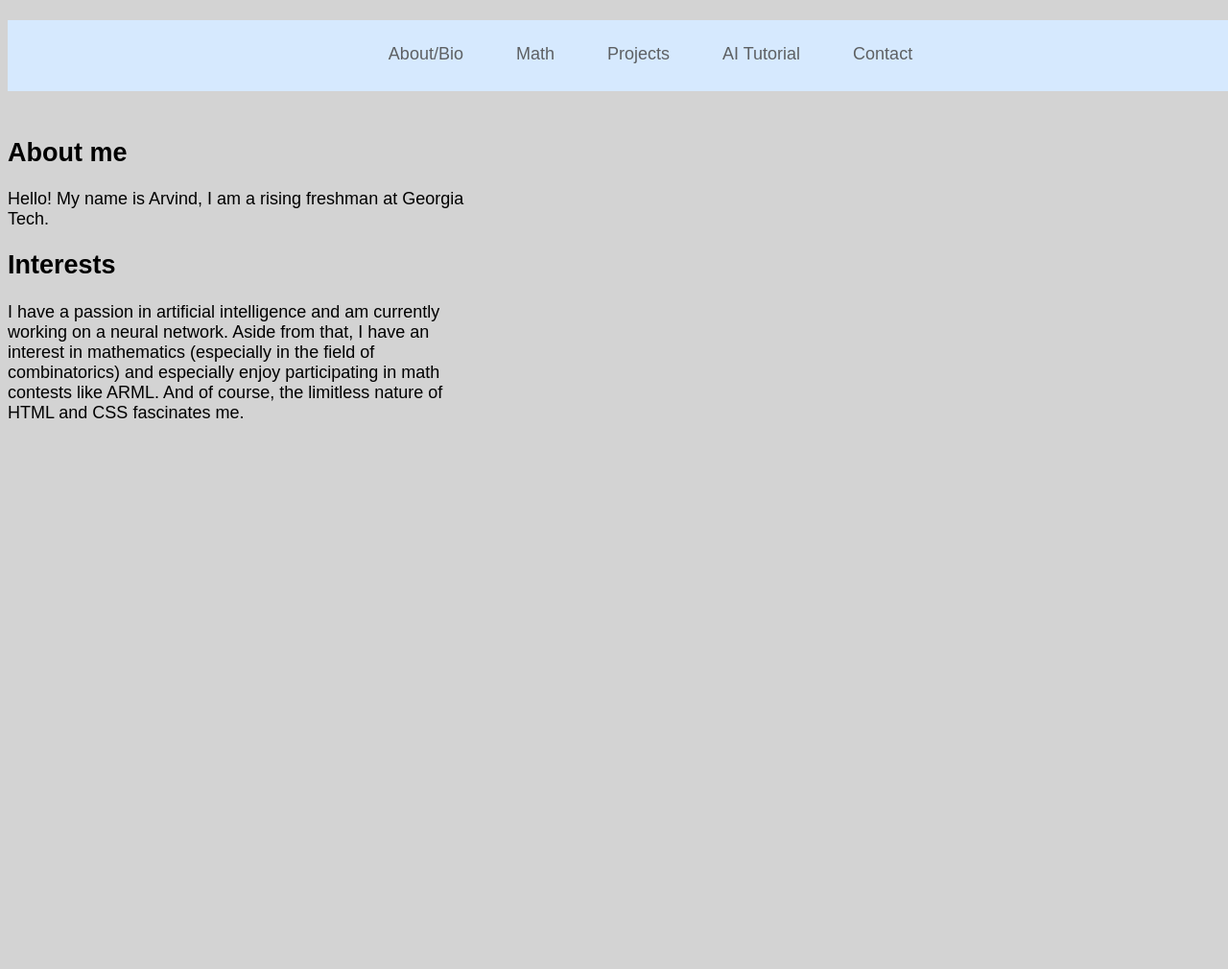
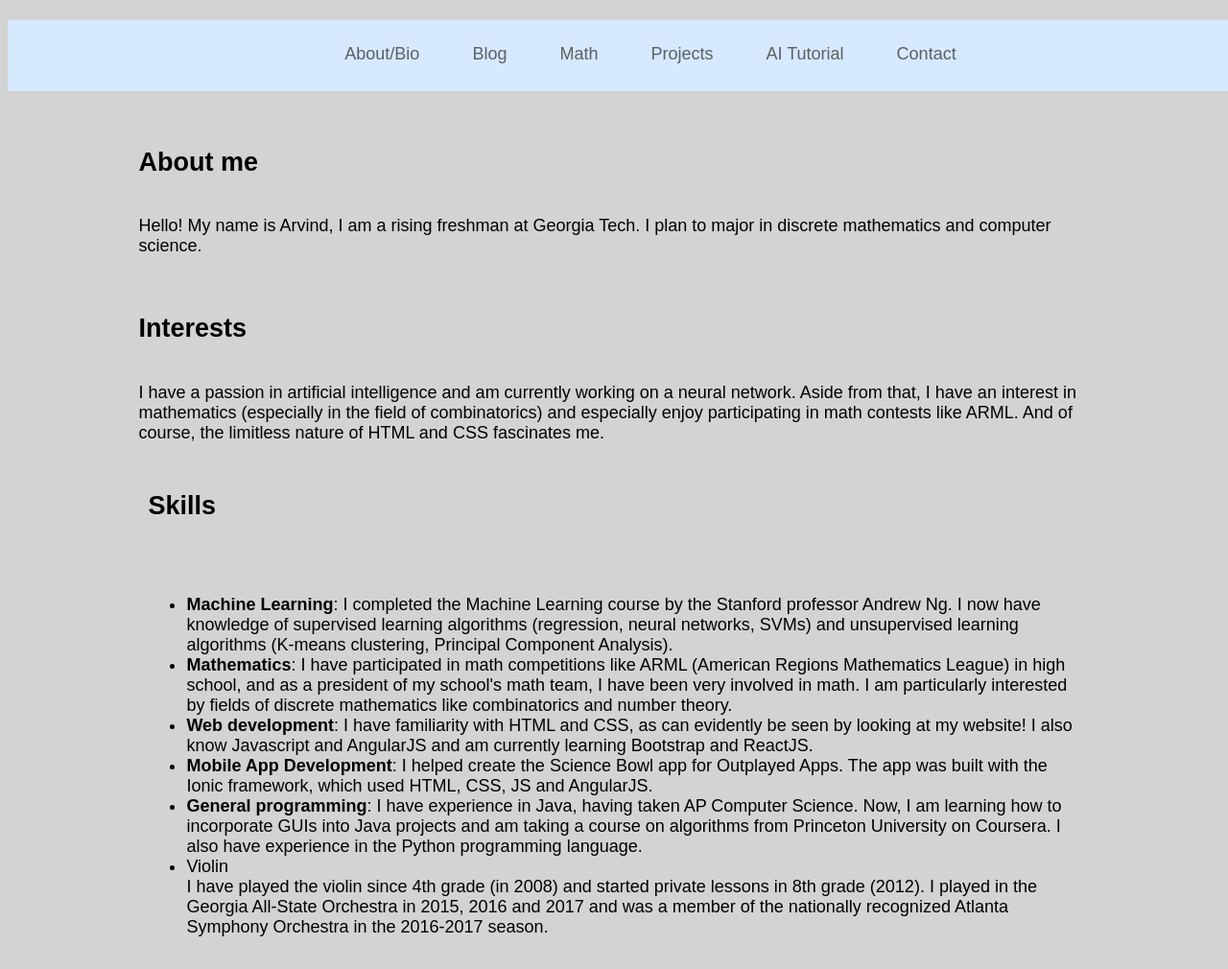
Before and after one commit to arvindr9/website-v1, a plain HTML site: page index.html in a window 1280 px wide. Shown: the part 69-1079 px from the top of the page at 96% size. Drawn offline with Linux system fonts and the light colour scheme.

Commit message:
More content, better styling
I added a section about my skills and made the text in the home page
wider and more centered.

```diff
--- a/index.html
+++ b/index.html
@@ -10,6 +10,7 @@
     <div class = 'header'>
       <ul class = 'menu'>
         <li><a href='#'>About/Bio</a></li>
+        <li><a href='#'>Blog</a></li>
         <li><a href='math.html'>Math</a></li>
         <li><a href='#'>Projects</a></li>
         <li><a href='ai.html'>AI Tutorial</a></li>
@@ -22,17 +23,58 @@
       <div class = 'navigation-item'><a href='#'>Contact</a></div> -->
     </div>
 
+
       <div class = 'text-container'>
         <div class = 'text'>
           <h2>About me</h2>
           <p>Hello! My name is Arvind, I am
-        a rising freshman at Georgia Tech.</p>
+            a rising freshman at Georgia Tech. I plan to major in
+            discrete mathematics and computer science.
+          </p>
+        </div>
+        <div class='text'>
           <h2>Interests</h2>
           <p>I have a passion in artificial intelligence and am
           currently working on a neural network. Aside from that, I have an interest in
           mathematics (especially in the field of combinatorics) and especially
           enjoy participating in math contests like ARML. And of course, the limitless nature of
-      HTML and CSS fascinates me.</p></div>
+          HTML and CSS fascinates me.</p>
+        <div class='text'>
+          <h2>Skills</h2>
+          <p><ul>
+            <li><strong>Machine Learning</strong>: I completed the Machine Learning
+                        course by the Stanford professor Andrew Ng. I now have knowledge
+                        of supervised learning algorithms (regression, neural networks, SVMs)
+                        and unsupervised learning algorithms (K-means clustering, Principal Component
+                        Analysis).
+            </li>
+            <li>
+              <strong>Mathematics</strong>: I have participated in math competitions like ARML
+              (American Regions Mathematics League) in high school, and as a president of my
+              school's math team, I have been very involved in math. I am particularly interested
+              by fields of discrete mathematics like combinatorics and number theory.
+            </li>
+            <li>
+              <strong>Web development</strong>: I have familiarity with HTML and CSS, as can evidently be seen by looking at my website!
+              I also know Javascript and AngularJS and am currently learning Bootstrap and ReactJS.
+            </li>
+            <li>
+              <strong>Mobile App Development</strong>: I helped create the <emph>Science Bowl</emph> app for <emph>Outplayed Apps</emph>.
+              The app was built with the Ionic framework, which used HTML, CSS, JS and AngularJS.
+            </li>
+            <li><strong>General programming</strong>: I have experience in Java, having taken AP Computer Science.
+              Now, I am learning how to incorporate GUIs into Java projects and am taking a course on algorithms
+              from Princeton University on Coursera. I also have experience in the Python programming language.
+            </li>
+            <li>Violin</li>I have played the violin since 4th grade (in 2008) and started private lessons in 8th grade (2012).
+              I played in the Georgia All-State Orchestra in 2015, 2016 and 2017 and was a member of the nationally recognized
+              Atlanta Symphony Orchestra in the 2016-2017 season.
+
+
+          </ul></p>
+        </div>
+        </div>
+
   </div>
   </body>
 </html>
--- a/styles.css
+++ b/styles.css
@@ -12,7 +12,7 @@ a:visited{
   color: #5D6063;
   text-decoration: none;
 }
-a.hover{
+a:hover{
   text-decoration: underline;
 }
 .header{
@@ -35,15 +35,21 @@ a.hover{
 .menu > li:last-of-type{
   margin-right:0;
 }
+/*.container{
+  justify-content: center;
+}*/
 .text-container{
+  display: flex;
+  flex-direction: column;
   position:relative;
-  justify-content: center;
-  width: 500px;
-  align-items: center;
+  width: 80%;
+  top: 100px;
+  margin: 0 auto;
 }
 .text{
-  displat: flex;
+  display: flex;
   flex-direction: column;
-  position: absolute;
-  top: 100px;
+  padding: 10px;
+  /*position: absolute;
+  top: 100px;*/
 }
```
Lines whose indentation alone changed are shown as unchanged.
